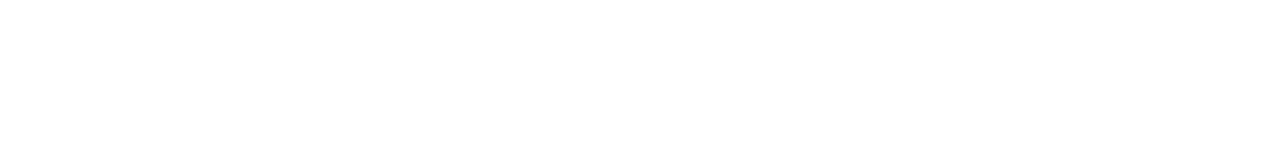
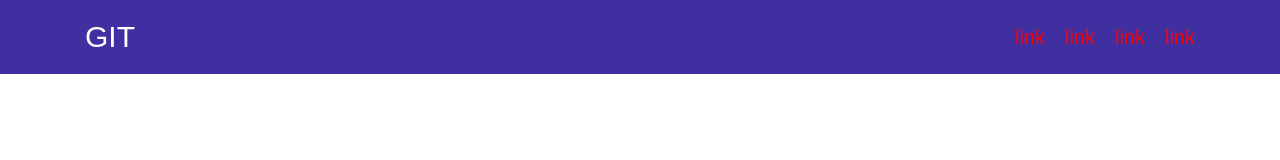
Before and after one commit to vecher03/Sunday-18-00, a plain HTML site: page index.html in a window 1280 px wide. Drawn offline with Linux system fonts and the light colour scheme.

Commit message:
v2 git commit -m v2 clear git commit -m2 v2

```diff
--- a/index.html
+++ b/index.html
@@ -5,8 +5,23 @@
     <meta http-equiv="X-UA-Compatible" content="IE=edge">
     <meta name="viewport" content="width=device-width, initial-scale=1.0">
     <title>Document</title>
+    <link rel="stylesheet" href="./style/style.css">
 </head>
 <body>
-
+    <header class="header">
+        <div class="header__nav">
+            <div class="container">
+                <div class="header__nav-container">
+                    <a href="#" class="logo">Git</a>
+                    <ul class="header__nav-list">
+                        <li><a href="#" class="header__nav-link">link</a></li>
+                        <li><a href="#" class="header__nav-link">link</a></li>
+                        <li><a href="#" class="header__nav-link">link</a></li>
+                        <li><a href="#" class="header__nav-link">link</a></li>
+                    </ul>
+                </div>
+            </div>
+        </div>
+    </header>
 </body>
 </html>
--- /dev/null
+++ b/style/style.css
@@ -0,0 +1,40 @@
+* {
+    margin: 0;
+    padding: 0;
+    box-sizing: border-box;
+    font-family: arial;
+}
+a {
+    text-decoration: none;
+}
+ul {
+    list-style: none;
+}
+.container {
+    max-width: 1140px;
+    width: 100%;
+    margin: 0 auto;
+    padding: 0 15px;
+}
+.header__nav {
+    background: rgb(64, 47, 160);
+    padding: 20px;
+}
+.header__nav-container {
+    display: flex;
+    justify-content: space-between;
+    align-items: center;
+}
+.logo {
+    font-size: 30px;
+    text-transform: uppercase;
+    color: white;
+}
+.header__nav-list {
+    display: flex;
+    gap: 20px;
+}
+.header__nav-link {
+    font-size: 20px;
+    color: red;
+}
```
Also changed, not shown: style/fonts.css (added).
